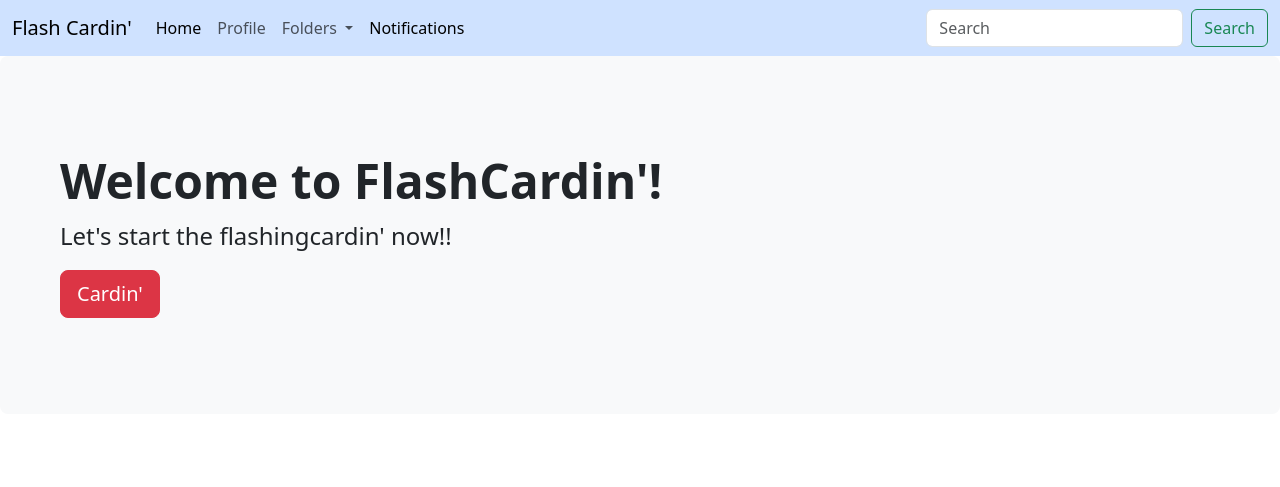
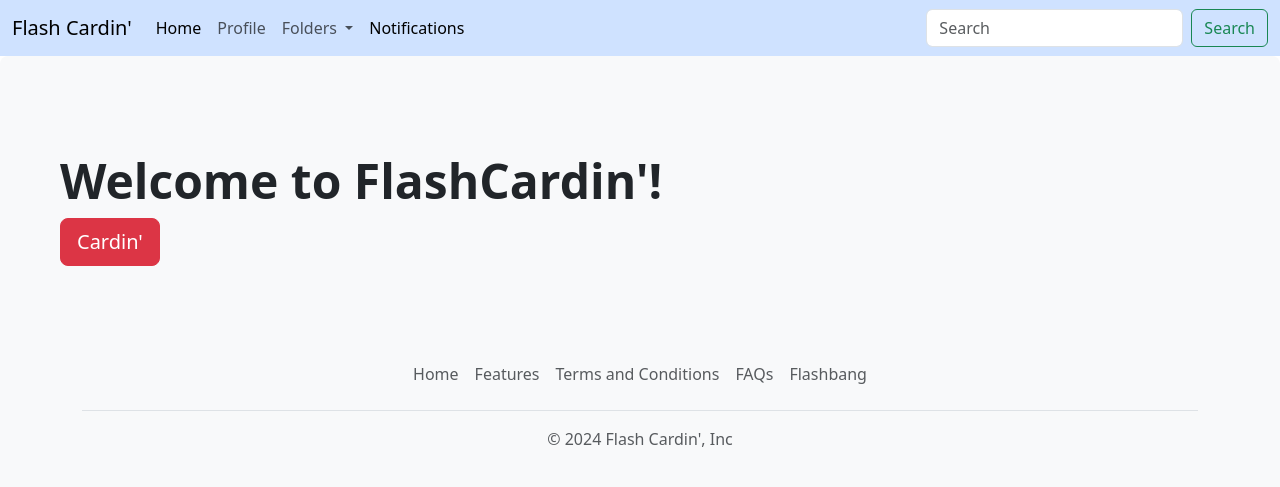
Before and after one commit to brysonomicon/1800_202410_11, a plain HTML site: page index.html in a window 1280 px wide. Drawn offline with nearby package versions, Linux system fonts and the light colour scheme.

Commit message:
Added footer to index.html

```diff
--- a/index.html
+++ b/index.html
@@ -66,26 +66,25 @@
   <div class="p-5 mb-4 bg-light rounded-3">
     <div class="container-fluid py-5">
       <h1 class="display-5 fw-bold">Welcome to FlashCardin'!</h1>
-      <p class="col-md-8 fs-4">Let's start the flashingcardin' now!!</p>
 
       <button class="btn btn-danger btn-lg" type="button">Cardin'</button>
 
       <!-- Add an onclick attribute to define click event handler -->
       <!-- <button onclick="window.location.href='login.html'" class="btn btn-primary btn-lg" type="button">Login/Signup</button> -->
     </div>
+    <div class="container">
+      <footer class="py-3 my-4">
+        <ul class="nav justify-content-center border-bottom pb-3 mb-3">
+          <li class="nav-item"><a href="#" class="nav-link px-2 text-muted">Home</a></li>
+          <li class="nav-item"><a href="#" class="nav-link px-2 text-muted">Features</a></li>
+          <li class="nav-item"><a href="#" class="nav-link px-2 text-muted">Terms and Conditions</a></li>
+          <li class="nav-item"><a href="#" class="nav-link px-2 text-muted">FAQs</a></li>
+          <li class="nav-item"><a href="#" class="nav-link px-2 text-muted">Flashbang</a></li>
+        </ul>
+        <p class="text-center text-muted">© 2024 Flash Cardin', Inc</p>
+      </footer>
+    </div>
 
-    <!------------------------------>
-    <!-- Your HTML Layout go here -->
-    <!------------------------------>
-    <!-- Stuff for body goes here -->
-
-
-    <!---------------------------------------------->
-    <!-- Your own JavaScript functions go here    -->
-    <!---------------------------------------------->
-
-    <!-- Link to scripts of your own -->
-    <!-- <script src="./scripts/script.js"></script> -->
 
 </body>
 
```
